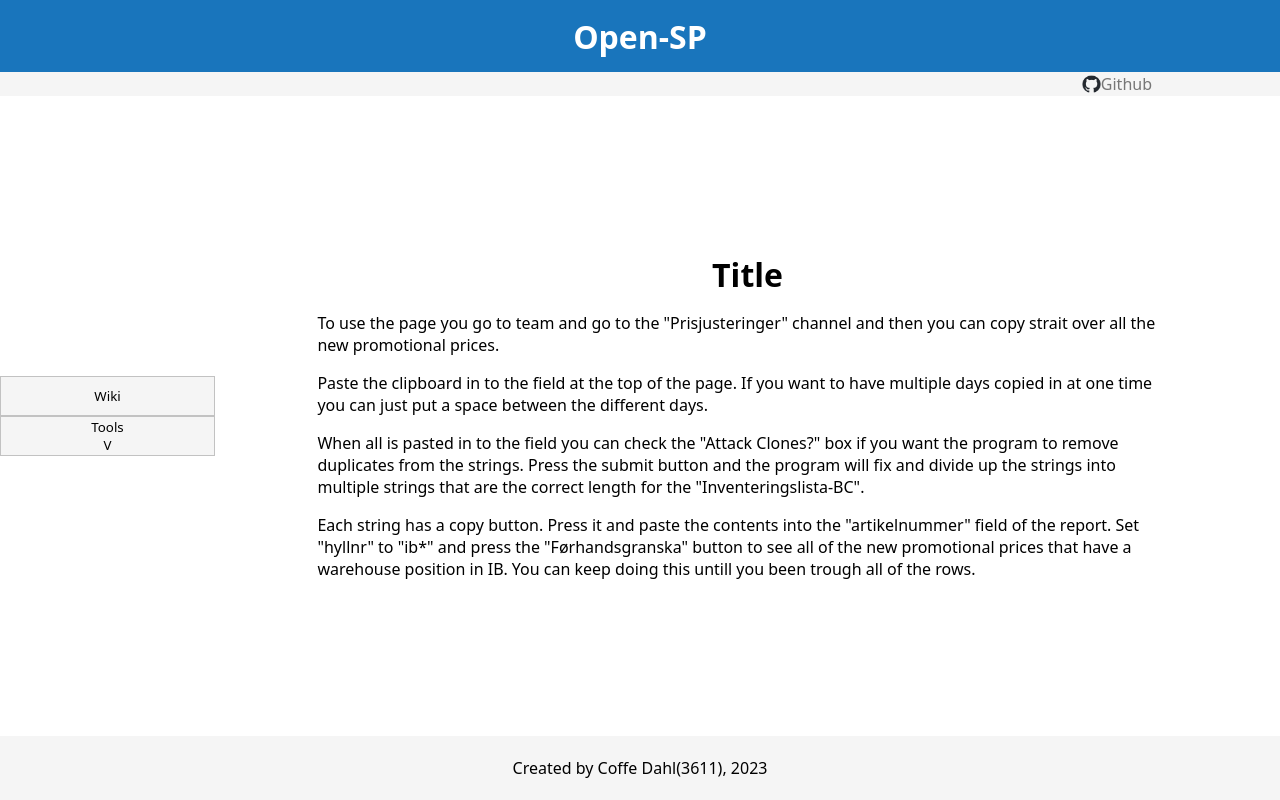
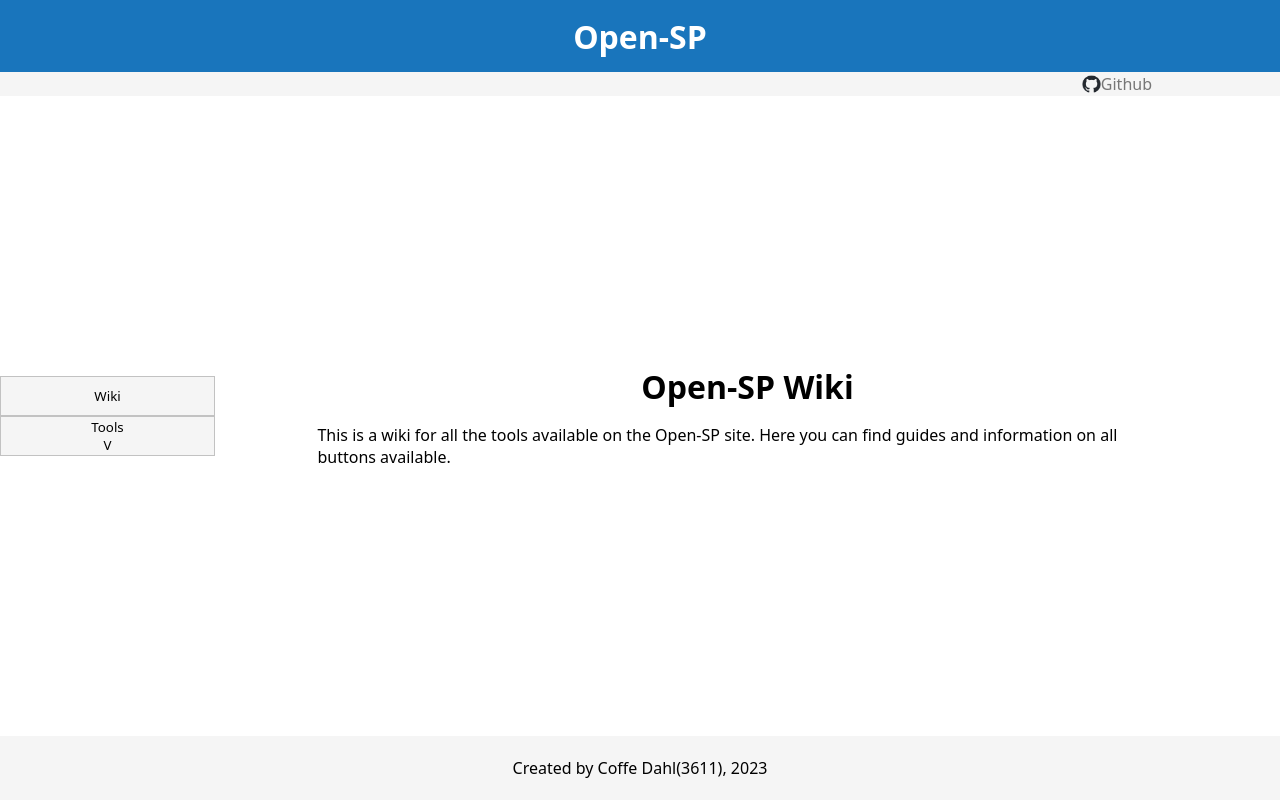
Before and after one commit to coffedahl/open-sp, a SvelteKit app in the folder frontend/: page /wiki in a window 1280 px wide. Built offline with nearby package versions, Linux system fonts and the light colour scheme.

Commit message:
Changed the wiki article to a correct one

```diff
--- a/frontend/src/routes/wiki/+page.svelte
+++ b/frontend/src/routes/wiki/+page.svelte
@@ -1,24 +1,7 @@
 <div class="article">
-	<h1>Title</h1>
-	<p>
-		To use the page you go to team and go to the "Prisjusteringer" channel and then you can copy
-		strait over all the new promotional prices.
-	</p>
-	<p>
-		Paste the clipboard in to the field at the top of the page. If you want to have multiple days
-		copied in at one time you can just put a space between the different days.
-	</p>
-	<p>
-		When all is pasted in to the field you can check the "Attack Clones?" box if you want the
-		program to remove duplicates from the strings. Press the submit button and the program will fix
-		and divide up the strings into multiple strings that are the correct length for the
-		"Inventeringslista-BC".
-	</p>
-	<p>
-		Each string has a copy button. Press it and paste the contents into the "artikelnummer" field of
-		the report. Set "hyllnr" to "ib*" and press the "Førhandsgranska" button to see all of the new
-		promotional prices that have a warehouse position in IB. You can keep doing this untill you been
-		trough all of the rows.
+	<h1>Open-SP Wiki</h1>
+	<p>This is a wiki for all the tools available on the Open-SP site.
+		Here you can find guides and information on all buttons available.
 	</p>
 </div>
 
```
